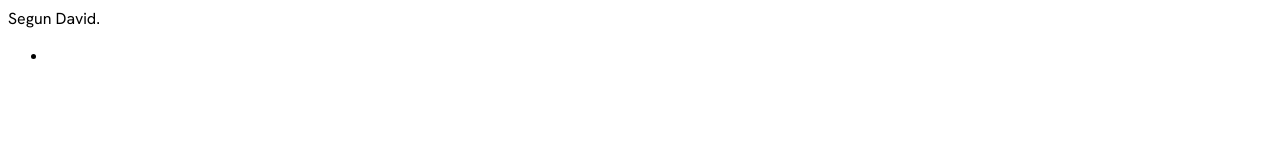
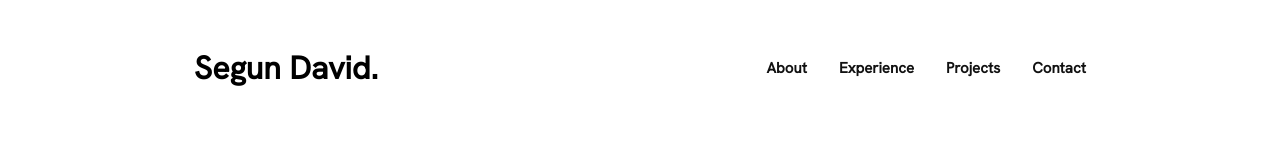
Before and after one commit to Segundavid-Dev/binacom, a plain HTML site: page index.html in a window 1280 px wide. Drawn offline with Linux system fonts and the light colour scheme.

Commit message:
style: implemented nav for large screens

```diff
--- a/assets/css/style.css
+++ b/assets/css/style.css
@@ -1,6 +1,70 @@
 /* goggle font import */
 @import url('https://fonts.googleapis.com/css2?family=Hanken+Grotesk:ital@0;1&display=swap');
 
+
+/* general styling */
+*, *::after, *::before{
+    padding: 0;
+    margin: 0;
+    box-sizing: border-box;
+}
+
+ul{
+    list-style-type: none;
+}
+
+a{
+    text-decoration: none;
+    color: #111;
+}
+
+a:hover{
+    color: gray;
+    text-decoration: underline;
+    text-underline-offset:1rem;
+}
+
+img{
+    height: auto;
+}
+
+html{
+    scroll-behavior: smooth;
+}
+
+p{
+    color: rgb(85, 85, 85);
+}
+
 body{
     font-family: "Hanken Grotesk", sans-serif;
+    line-height: 1.5;
+    font-size: .938rem;
 }
+
+/* Transition */
+a, .btn{
+    transition: all 300ms ease;
+}
+
+/* Desktop Nav */
+nav,
+.nav__links{
+    display: flex;
+}
+
+nav{
+    align-items: center;
+    justify-content: space-around;
+    height: 17vh;
+    font-weight: 600;
+}
+
+.nav__links{
+    gap: 2rem;
+}
+
+.logo{
+    font-size: 2rem;
+    font-size: bold;
+}
--- a/index.html
+++ b/index.html
@@ -12,7 +12,10 @@
         <div class="logo">Segun David.</div>
         <div>
             <ul class="nav__links">
-                <li><a href="#"></a></li>
+                <li><a href="#about">About</a></li>
+                <li><a href="#experience">Experience</a></li>
+                <li><a href="#projects">Projects</a></li>
+                <li><a href="#contact">Contact</a></li>
             </ul>
         </div>
     </nav>
```
